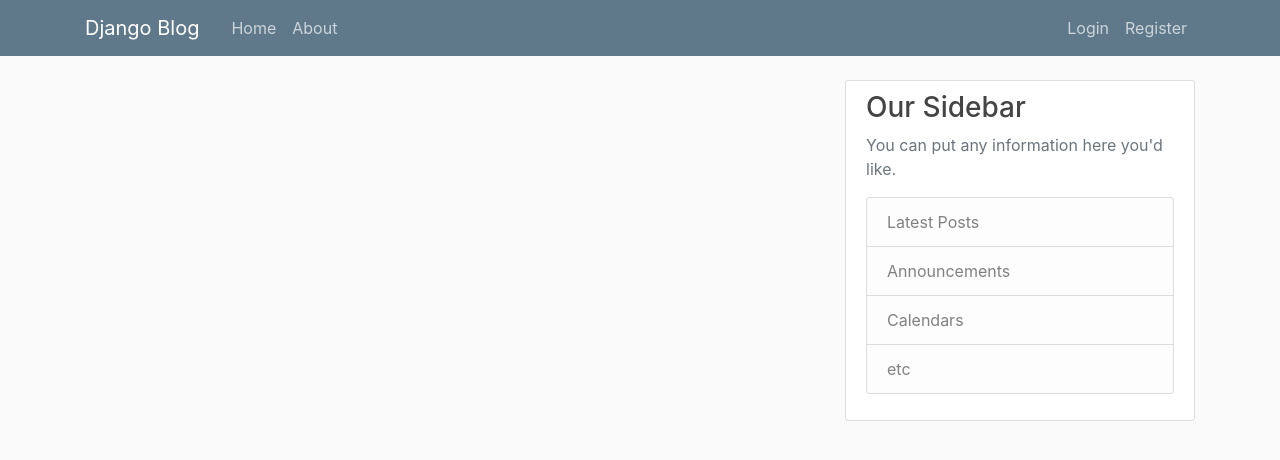
After one commit to t-spurrell/DjangoBlog, a Django app: template django_project/blog/templates/blog/base.html in a window 1280 px wide. The commit adds this page. Shown: the top 460 px of the page. Run offline with Django 4.2, Linux system fonts and the light colour scheme; the template is opened without the code that fills it, so the values that code supplies are empty; some libraries are stand-ins or nearby versions.

Commit message:
part 3 - Templates

```diff
--- /dev/null
+++ b/django_project/blog/static/blog/main.css
@@ -0,0 +1,84 @@
+body {
+  background: #fafafa;
+  color: #333333;
+  margin-top: 5rem;
+}
+
+h1, h2, h3, h4, h5, h6 {
+  color: #444444;
+}
+
+ul {
+  margin: 0;
+}
+
+.bg-steel {
+  background-color: #5f788a;
+}
+
+.site-header .navbar-nav .nav-link {
+  color: #cbd5db;
+}
+
+.site-header .navbar-nav .nav-link:hover {
+  color: #ffffff;
+}
+
+.site-header .navbar-nav .nav-link.active {
+  font-weight: 500;
+}
+
+.content-section {
+  background: #ffffff;
+  padding: 10px 20px;
+  border: 1px solid #dddddd;
+  border-radius: 3px;
+  margin-bottom: 20px;
+}
+
+.article-title {
+  color: #444444;
+}
+
+a.article-title:hover {
+  color: #428bca;
+  text-decoration: none;
+}
+
+.article-content {
+  white-space: pre-line;
+}
+
+.article-img {
+  height: 65px;
+  width: 65px;
+  margin-right: 16px;
+}
+
+.article-metadata {
+  padding-bottom: 1px;
+  margin-bottom: 4px;
+  border-bottom: 1px solid #e3e3e3
+}
+
+.article-metadata a:hover {
+  color: #333;
+  text-decoration: none;
+}
+
+.article-svg {
+  width: 25px;
+  height: 25px;
+  vertical-align: middle;
+}
+
+.account-img {
+  height: 125px;
+  width: 125px;
+  margin-right: 20px;
+  margin-bottom: 16px;
+}
+
+.account-heading {
+  font-size: 2.5rem;
+}
--- /dev/null
+++ b/django_project/blog/templates/blog/base.html
@@ -0,0 +1,70 @@
+<!DOCTYPE html>
+{% load static %}
+<html lang="en">
+<head>
+    <meta charset="UTF-8">
+    <!-- Required meta tags -->
+    <meta charset="utf-8">
+    <meta name="viewport" content="width=device-width, initial-scale=1, shrink-to-fit=no">
+
+    <!-- Bootstrap CSS -->
+    <link rel="stylesheet" href="https://maxcdn.bootstrapcdn.com/bootstrap/4.0.0/css/bootstrap.min.css" integrity="sha384-Gn5384xqQ1aoWXA+058RXPxPg6fy4IWvTNh0E263XmFcJlSAwiGgFAW/dAiS6JXm" crossorigin="anonymous">
+
+    <link rel="stylesheet" type="text/css" href="{% static 'blog/main.css' %}">
+
+    {% if title %}
+        <title>Django Blog - {{ title }}</title>
+    {% else %}
+        <title>Django Blog</title>
+    {% endif %}
+</head>
+<body>
+    <header class="site-header">
+      <nav class="navbar navbar-expand-md navbar-dark bg-steel fixed-top">
+        <div class="container">
+          <a class="navbar-brand mr-4" href="{% url 'blog-home' %}">Django Blog</a>
+          <button class="navbar-toggler" type="button" data-toggle="collapse" data-target="#navbarToggle" aria-controls="navbarToggle" aria-expanded="false" aria-label="Toggle navigation">
+          <span class="navbar-toggler-icon"></span>
+          </button>
+          <div class="collapse navbar-collapse" id="navbarToggle">
+            <div class="navbar-nav mr-auto">
+              <a class="nav-item nav-link" href="{% url 'blog-home' %}">Home</a>
+              <a class="nav-item nav-link" href="{% url 'blog-about' %}">About</a>
+            </div>
+            <!-- Navbar Right Side -->
+            <div class="navbar-nav">
+              <a class="nav-item nav-link" href="#">Login</a>
+              <a class="nav-item nav-link" href="#">Register</a>
+            </div>
+          </div>
+        </div>
+      </nav>
+    </header>
+    <main role="main" class="container">
+      <div class="row">
+        <div class="col-md-8">
+          {% block content %}{% endblock %}
+        </div>
+        <div class="col-md-4">
+          <div class="content-section">
+            <h3>Our Sidebar</h3>
+            <p class='text-muted'>You can put any information here you'd like.
+              <ul class="list-group">
+                <li class="list-group-item list-group-item-light">Latest Posts</li>
+                <li class="list-group-item list-group-item-light">Announcements</li>
+                <li class="list-group-item list-group-item-light">Calendars</li>
+                <li class="list-group-item list-group-item-light">etc</li>
+              </ul>
+            </p>
+          </div>
+        </div>
+      </div>
+    </main>
+
+    <!-- Optional JavaScript -->
+    <!-- jQuery first, then Popper.js, then Bootstrap JS -->
+    <script src="https://code.jquery.com/jquery-3.2.1.slim.min.js" integrity="sha384-KJ3o2DKtIkvYIK3UENzmM7KCkRr/rE9/Qpg6aAZGJwFDMVNA/GpGFF93hXpG5KkN" crossorigin="anonymous"></script>
+    <script src="https://cdnjs.cloudflare.com/ajax/libs/popper.js/1.12.9/umd/popper.min.js" integrity="sha384-ApNbgh9B+Y1QKtv3Rn7W3mgPxhU9K/ScQsAP7hUibX39j7fakFPskvXusvfa0b4Q" crossorigin="anonymous"></script>
+    <script src="https://maxcdn.bootstrapcdn.com/bootstrap/4.0.0/js/bootstrap.min.js" integrity="sha384-JZR6Spejh4U02d8jOt6vLEHfe/JQGiRRSQQxSfFWpi1MquVdAyjUar5+76PVCmYl" crossorigin="anonymous"></script>
+</body>
+</html>
--- a/django_project/blog/urls.py
+++ b/django_project/blog/urls.py
@@ -2,5 +2,5 @@ from django.urls import path
 from . import views
 urlpatterns = [
     path('', views.home, name='blog-home'),
-    path('about/',views.about, name='blog-about')
+    path('about/', views.about, name='blog-about')
 ]
--- a/django_project/blog/views.py
+++ b/django_project/blog/views.py
@@ -22,7 +22,7 @@ def home(request):
     context = {
         'posts': posts
     }
-    return render(request, 'blog/home.html',context)
+    return render(request, 'blog/home.html', context)
 
 def about(request):
-    return render(request, 'blog/about.html')
+    return render(request, 'blog/about.html', {'title' : 'About'})
```
Also changed, not shown: django_project/blog/templates/blog/about.html (+3 -9 lines), django_project/blog/templates/blog/home.html (+13 -12 lines).
